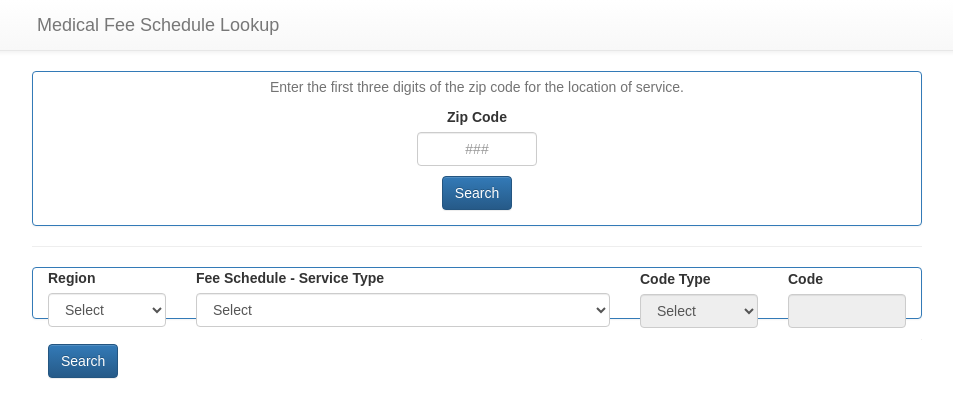
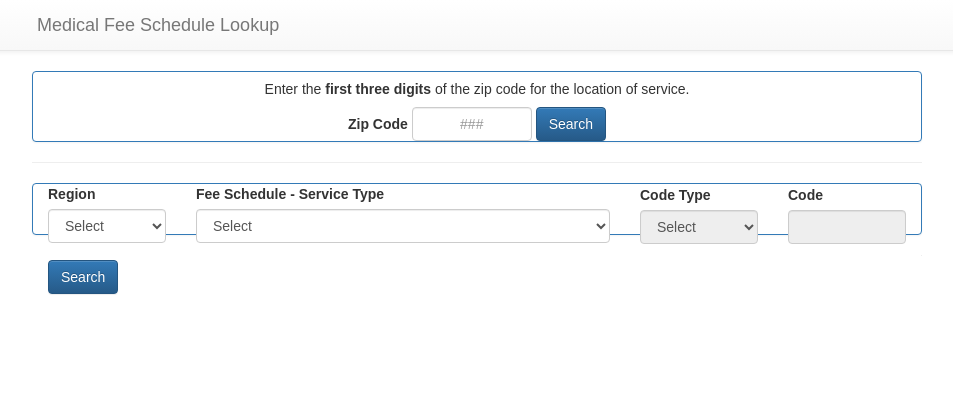
Before and after one commit to colbypainter/mfs-lookup, a React (Create React App) app: page / in a window 1280 px wide. Shown: the top 418 px of the page, without its empty margins (163-1116 px from the left). Built offline with nearby package versions, Linux system fonts and the light colour scheme.

Commit message:
improved zip lookup message style

```diff
--- a/src/App.css
+++ b/src/App.css
@@ -21,7 +21,7 @@
   width: 120px;
   margin: auto;
   text-align: center;
-  margin-bottom:10px;
+
 }
 
 #zip_submit {
--- a/src/App.js
+++ b/src/App.js
@@ -360,9 +360,9 @@ class ZipLookup extends Component {
       render() {
         return (
           <Panel className="ZipLookup" header="Find Your Region" bsStyle="primary">
-              <Form>
+              <Form inline>
                 <FormGroup>
-                    <HelpBlock>Enter the first three digits of the zip code for the location of service.</HelpBlock>
+                    <h5>Enter the <strong>first three digits</strong> of the zip code for the location of service.</h5>
                     <ControlLabel>Zip Code</ControlLabel>
                     {"   "}
                     <ZipInput zip={this.state.zip} changeZip={this.changeZip} />
@@ -400,14 +400,14 @@ class ZipMessage extends Component {
       return(null);
     } else if(this.props.region === undefined && this.props.message === true) {
       return (
-      <Alert bsStyle="danger">
-        Sorry, we could not find a region for zip codes beginning with {this.props.zip}. Please refer to the Ground Rules document.
+      <Alert className="zip-alert" bsStyle="danger">
+        Region not found.
       </Alert>
       );
     } else {
       return (
-      <Alert bsStyle="success">
-        Zip codes beginning with {this.props.zip} are classified as: <strong>{this.props.region}</strong>
+      <Alert className="zip-alert" bsStyle="success">
+        Zip {this.props.zip}xxx is : <strong>{this.props.region}</strong>
       </Alert>
       );
     }
```
